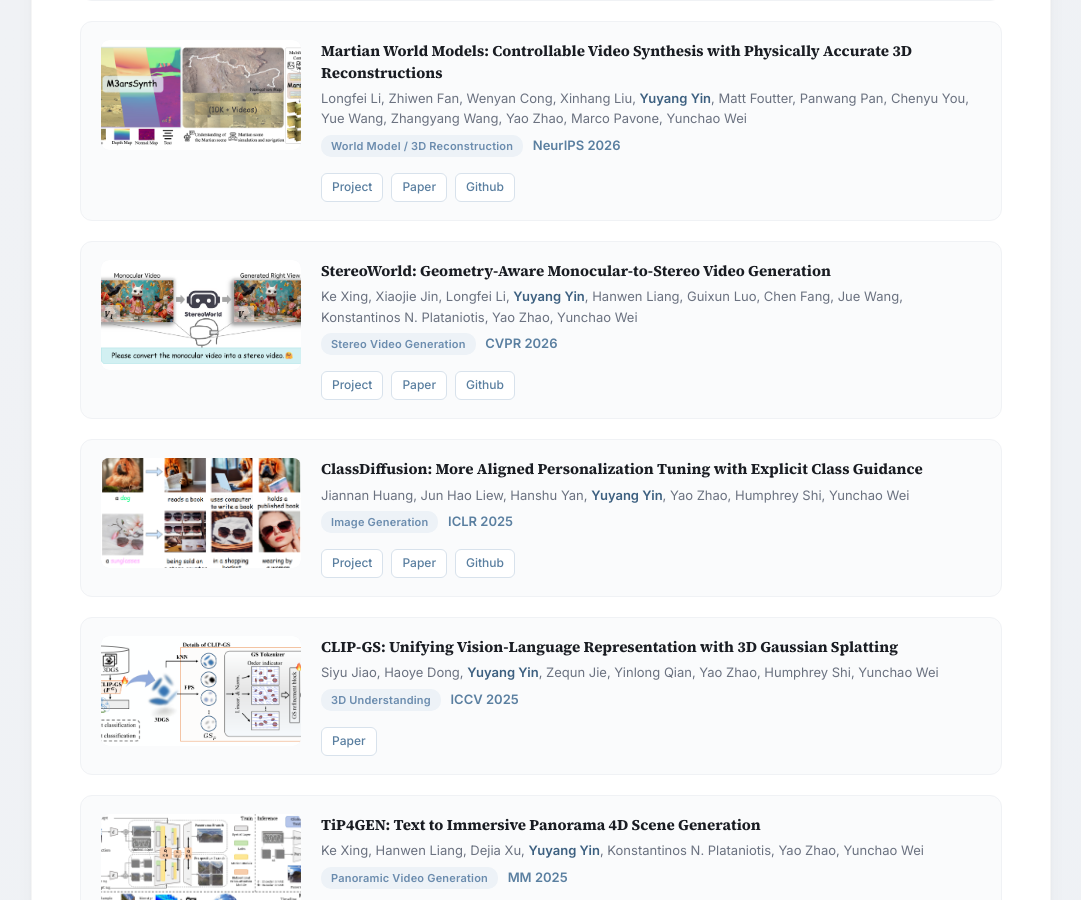
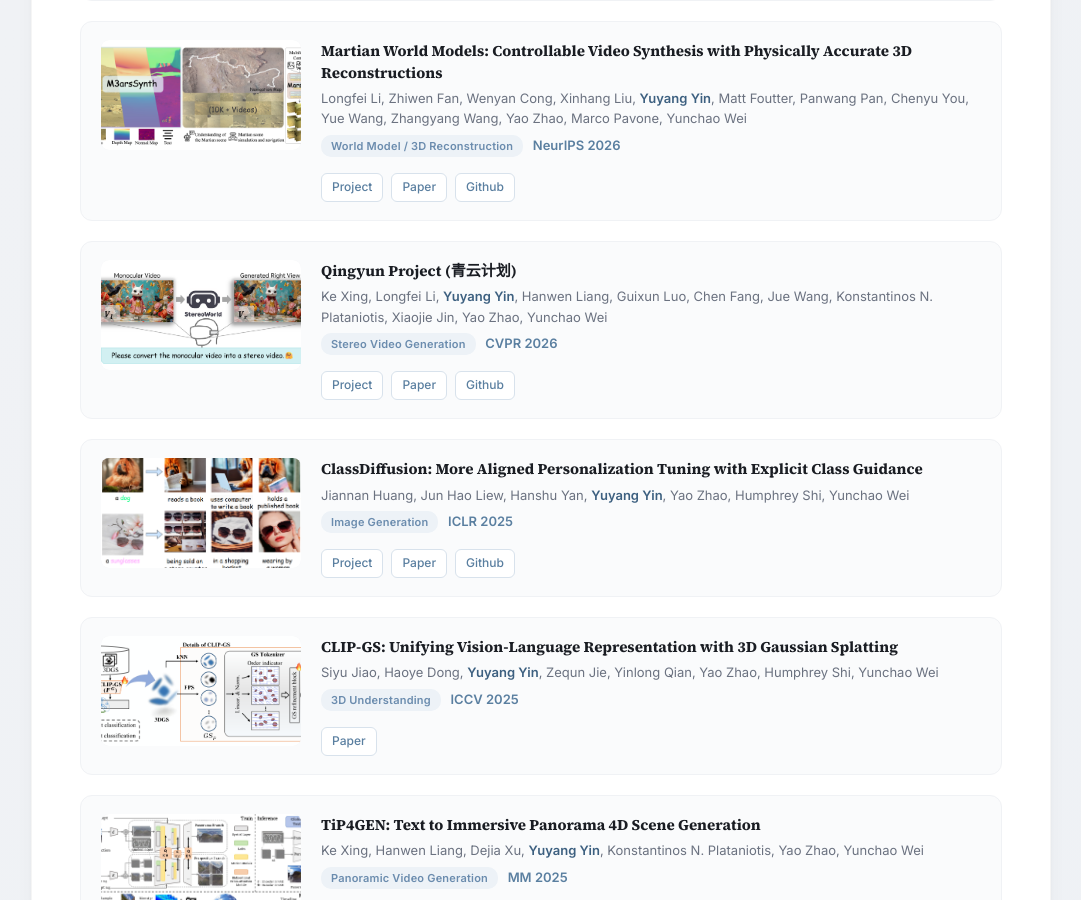
Before and after one commit to YuyangYin/YuyangYin.github.io, a Jekyll site: the page built from index.html, in a window 1280 px wide and 900 px high, scrolled down 2948 px. Shown: the whole window, without its empty margins (99-1180 px from the left). Built offline with Jekyll 4.4.1, drawn with Linux system fonts in a browser that asks for light colours; a script that is not in the unit is left out.

Commit message:
Update Qingyun Project author order

```diff
--- a/_includes/yyy_other_publication.html
+++ b/_includes/yyy_other_publication.html
@@ -48,16 +48,16 @@
 		</div>
 	</div>
 
-	<!-- StereoWorld -->
+	<!-- Qingyun Project -->
 	<div class="pub-item">
 		<div class="pub-thumb">
-			<img src="assets/images/steroworld.png" alt="StereoWorld">
+			<img src="assets/images/steroworld.png" alt="Qingyun Project">
 		</div>
 		<div class="pub-body">
-			<div class="pub-title">StereoWorld: Geometry-Aware Monocular-to-Stereo Video Generation</div>
+			<div class="pub-title">Qingyun Project (青云计划)</div>
 			<div class="pub-authors">
-				Ke Xing, Xiaojie Jin, Longfei Li, <strong>Yuyang Yin</strong>, Hanwen Liang, Guixun Luo, Chen Fang, Jue
-				Wang, Konstantinos N. Plataniotis, Yao Zhao, Yunchao Wei
+				Ke Xing, Longfei Li, <strong>Yuyang Yin</strong>, Hanwen Liang, Guixun Luo, Chen Fang, Jue Wang,
+				Konstantinos N. Plataniotis, Xiaojie Jin, Yao Zhao, Yunchao Wei
 			</div>
 			<div class="pub-venue">
 				<span class="pub-topic">Stereo Video Generation</span> <strong>CVPR 2026</strong>
```
